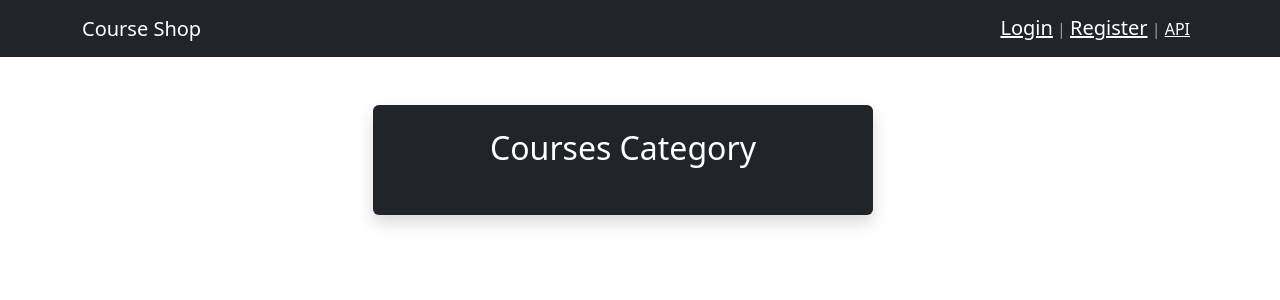
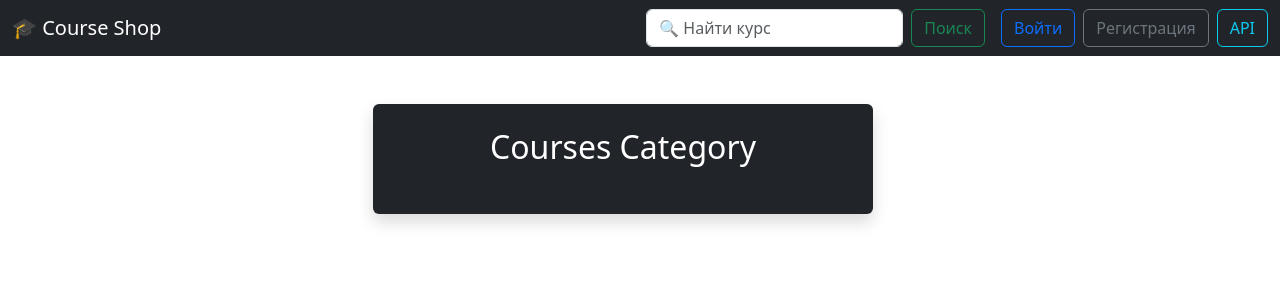
Before and after one commit to Soj044/ShopDjango, a Django app: page /shop/ in a window 1280 px wide. Shown: the top 300 px of the page. Run offline with Django 4.2, Linux system fonts and the light colour scheme; data that the repository does not hold is empty; some libraries are stand-ins or nearby versions.

Commit message:
Searching, course change and update, templates

```diff
--- a/base/base/urls.py
+++ b/base/base/urls.py
@@ -23,7 +23,7 @@ from base import settings
 
 urlpatterns = [
     path('admin/', admin.site.urls),
-    path('', include('shop.urls')),
+    path('shop/', include('shop.urls')),
     path('user/', include('user.urls')),
     path('api/', include('api.urls')),
     path('purchase/', include('purchase.urls'))
--- a/base/shop/admin.py
+++ b/base/shop/admin.py
@@ -1,4 +1,3 @@
-from turtle import title
 from django.contrib import admin
 
 from purchase.models import Purchase
--- a/base/shop/templates/shop/base_template.html
+++ b/base/shop/templates/shop/base_template.html
@@ -12,21 +12,35 @@
     <script src="https://cdn.jsdelivr.net/npm/bootstrap@5.3.0/dist/js/bootstrap.bundle.min.js"></script>
 </head>
 <body>
-    <nav class="navbar navbar-dark bg-dark">
-        <div class="container">
-            <a class="navbar-brand " href="{% url 'shop:cat_index' %}">Course Shop</a>
-            <span class="navbar-text">
-                {% if user.is_authenticated %}
-                <a href="{%url 'user:profile' %}" class="me_3 h5 link-offset-2-hover" target="_blank">{{user.username}}</a> |
-                        <a href="{% url 'user:logout' %}" class="me_2 h5 link-offset-2-hover" target="_blank">Exit</a>
-                {%else%}
-                <a href="{%url 'user:login'%}" class="me_2 h5 link-offset-2-hover" target="_blank">Login</a> |
-                        <a href="{%url 'user:register'%}" class="me_2 h5 link-offset-2-hover" target="_blank">Register</a>
-                {%endif%}
-                | <a href="/api/v1/" class="me-2 h6 link-offset-2-hover" target="_blank">API</a>
-            </span>
+    <nav class="navbar navbar-expand-lg navbar-dark bg-dark">
+    <div class="container-fluid">
+        <a class="navbar-brand" href="{% url 'shop:cat_index' %}">🎓 Course Shop</a>
+        <div class="d-flex align-items-center ms-auto">
+
+            {% if perms.shop.add_course %}
+                <a href="{% url 'shop:create_course' %}" class="btn btn-outline-light me-3">➕ Создать курс</a>
+            {% endif %}
+
+            <form class="d-flex me-3" action="{% url 'shop:search' %}" method="get" role="search">
+                <input class="form-control me-2" type="search" name="search" placeholder="🔍 Найти курс" aria-label="Search">
+                <button class="btn btn-outline-success" type="submit">Поиск</button>
+            </form>
+
+            {% if user.is_authenticated %}
+                <span class="navbar-text me-3 text-light">
+                    👤 <a href="{% url 'user:profile' %}" class="link-light text-decoration-none" target="_blank">{{ user.username }}</a>
+                </span>
+                <a href="{% url 'user:logout' %}" class="btn btn-outline-danger me-2" target="_blank">Выйти</a>
+            {% else %}
+                <a href="{% url 'user:login' %}" class="btn btn-outline-primary me-2" target="_blank">Войти</a>
+                <a href="{% url 'user:register' %}" class="btn btn-outline-secondary me-2" target="_blank">Регистрация</a>
+            {% endif %}
+
+            <a href="/api/v1/" class="btn btn-outline-info" target="_blank">API</a>
         </div>
-    </nav>
+    </div>
+</nav>
+
     <main class="container">
         {% block content %}
         {% endblock %}
--- a/base/shop/templates/shop/single_course.html
+++ b/base/shop/templates/shop/single_course.html
@@ -20,6 +20,9 @@
                     <li class="list-group-item bg-dark text-light">Date: {{ course.created_at }}</li>
                     <li class="list-group-item bg-success text-light">Price: {{ course.price }}</li>
                 </ul>
+                {% if perms.shop.change_course %}
+                    <p><a class="cancel-link" href="{% url 'shop:edit_course' course.course_slug %}">Обновить данные курса</a></p>
+                {% endif %}
             </div>
         </main>
     </div>
--- a/base/shop/urls.py
+++ b/base/shop/urls.py
@@ -4,7 +4,11 @@ from . import views
 
 app_name = 'shop'
 urlpatterns = [
-    path('shop/', views.ShopHome.as_view(), name='cat_index'),
-    path('shop/category/<slug:cat_slug>/', views.SingleCategory.as_view(), name='cat_courses'),
-    path('shop/course/<slug:course_slug>/', views.SingleCourse.as_view(), name='single_course'),
+    path('', views.ShopHome.as_view(), name='cat_index'),
+    path('category/<slug:cat_slug>/', views.SingleCategory.as_view(), name='cat_courses'),
+    path('course/<slug:course_slug>/', views.SingleCourse.as_view(), name='single_course'),
+    path('create-course/', views.CreateCourse.as_view(), name='create_course'),
+    path('edit-course/<slug:course_slug>/', views.CourseUpdateView.as_view(), name='edit_course'),
+    path('search/', views.SearchCourse.as_view(), name='search'),
+    path('all-courses', views.AllCoursesView.as_view(), name='all_courses')
 ]
--- a/base/shop/views.py
+++ b/base/shop/views.py
@@ -1,7 +1,10 @@
+from django.contrib.auth.mixins import PermissionRequiredMixin
 from django.shortcuts import render, get_object_or_404
-from django.http import HttpResponse, Http404
-from django.views.generic import ListView, DetailView
+from django.urls import reverse_lazy
+from django.views import View
+from django.views.generic import ListView, DetailView, CreateView, UpdateView
 
+from .forms import CreateCourseForm
 from .models import *
 
 
@@ -13,9 +16,32 @@ class ShopHome(ListView):
     def get_queryset(self):
         return Category.objects.all().order_by('id')
 
+
 # def cat_index(request):
 #     category = Category.objects.all().order_by('id')
 #     return render(request, 'shop/cat_index.html', {'category': category})
+class CreateCourse(PermissionRequiredMixin, CreateView):
+    form_class = CreateCourseForm
+    template_name = 'shop/create_course.html'
+    permission_required = 'shop.add_course'
+
+    def form_valid(self, form):
+        course = form.save(commit=False)
+        course.course_slug = slugify(course.title)
+        course.save()
+        return super().form_valid(form)
+
+
+class CourseUpdateView(PermissionRequiredMixin, UpdateView):
+    model = Course
+    form_class = CreateCourseForm
+    permission_required = 'shop.change_course'
+    template_name = 'shop/edit_course.html'
+    slug_url_kwarg = 'course_slug'
+    success_url = reverse_lazy('shop:cat_index')
+
+    def get_object(self, **kwargs):
+        return get_object_or_404(Course, course_slug=self.kwargs[self.slug_url_kwarg])
 
 
 class SingleCategory(ListView):
@@ -33,6 +59,31 @@ class SingleCategory(ListView):
         context['cat_name'] = self.category.name  # передать имя категории
         return context
 
+
+class AllCoursesView(ListView):
+    model = Course
+    template_name = 'shop/all_courses.html'
+    context_object_name = 'all_courses'
+
+    def get_queryset(self):
+        return Course.objects.all().order_by('id')
+    # def get_context_data(self, *, object_list=None, **kwargs):
+    #     context = super().get_context_data(**kwargs)
+
+
+class SearchCourse(ListView):
+    template_name = 'shop/all_courses.html'
+    context_object_name = 'all_courses'
+
+    def get_queryset(self):
+        return Course.objects.filter(title__icontains=self.request.GET.get('search'))
+
+    def get_context_data(self, *, object_list=None, **kwargs):
+        context = super().get_context_data(**kwargs)
+        context['search'] = self.request.GET.get('search')
+        return context
+
+
 # def single_category(request, cat_slug):
 #     category = get_object_or_404(Category, cat_slug=cat_slug)
 #     courses_by_cat = Course.objects.filter(category=category)
--- a/base/user/admin.py
+++ b/base/user/admin.py
@@ -1,7 +1,8 @@
 from django.contrib import admin
+from django.contrib.auth.admin import UserAdmin
 
 from user.models import User
 
-admin.site.register(User)
-class UserAdmin(admin.ModelAdmin):
+admin.site.register(User, UserAdmin)
+class CastomUserAdmin(admin.ModelAdmin):
     list_display = ['username','avatar','email', 'password']
```
